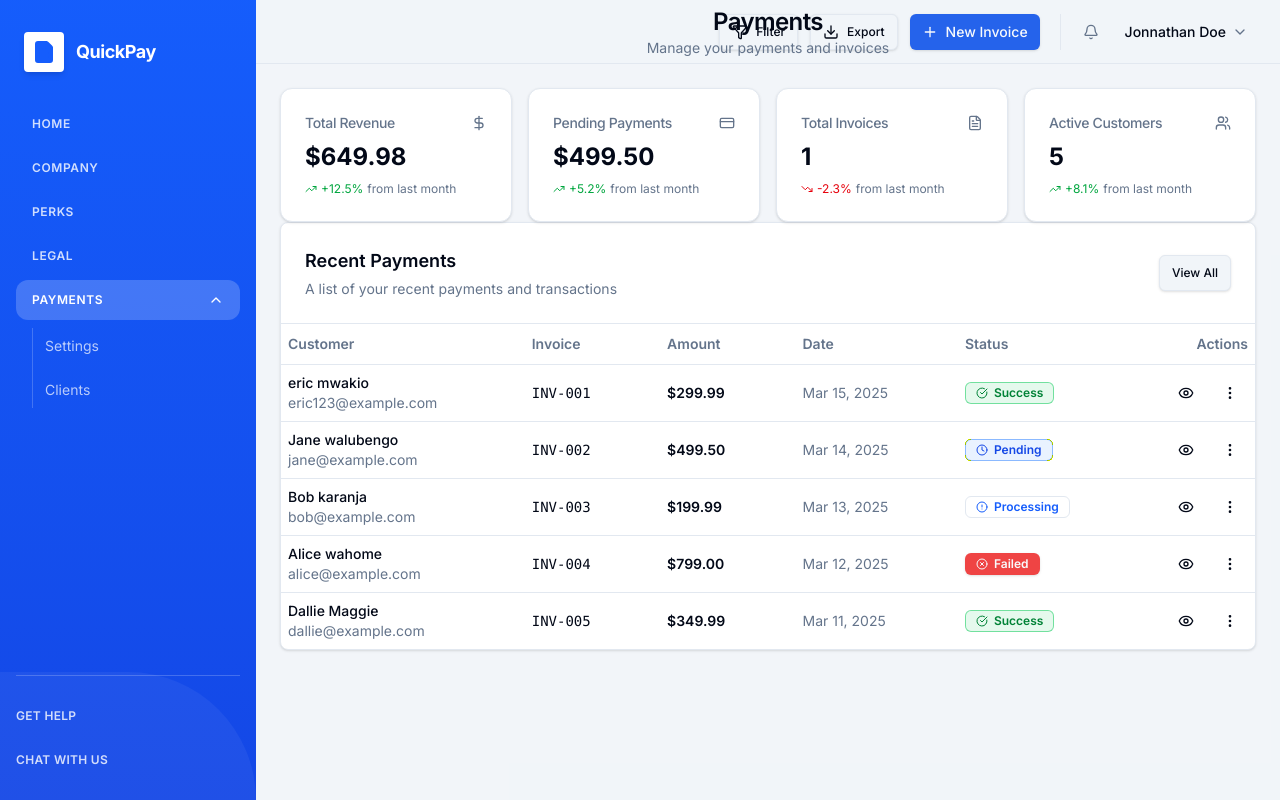
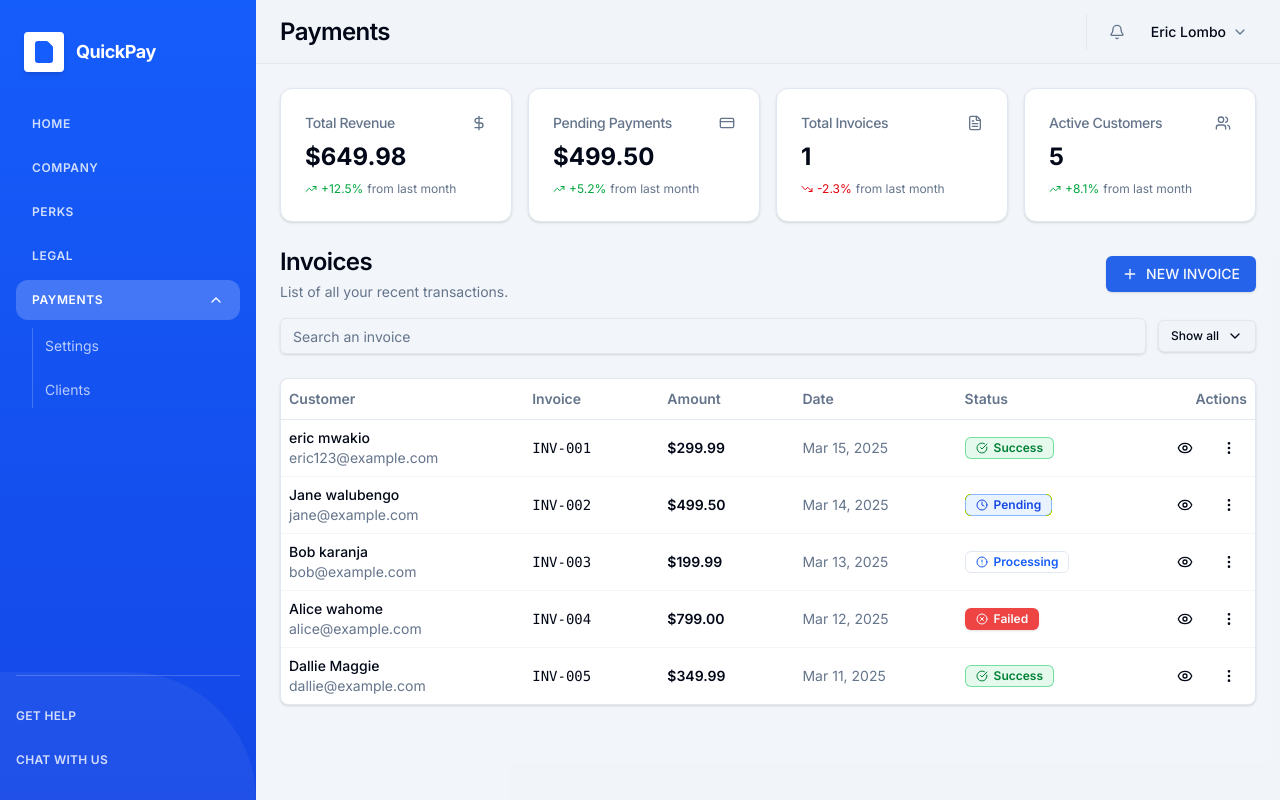
Before and after one commit to ericlombo/quickpay, a Next.js app: page / in a window 1280 px wide. Built offline with nearby package versions, Linux system fonts and the light colour scheme.

Commit message:
ui: restructure invoices section and move actions below stats

```diff
--- a/src/app/page.tsx
+++ b/src/app/page.tsx
@@ -9,19 +9,77 @@ import { PaymentModal } from '@/components/dashboard/PaymentModal';
 import { NewInvoiceDrawer } from '@/components/dashboard/NewInvoiceDrawer';
 import { InvoicePreviewModal } from '@/components/dashboard/InvoicePreviewModal';
 import { useStore } from '@/stores/useStore';
+import { Button } from '@/components/ui/button';
+import { Input } from '@/components/ui/input';
+import { Plus, ChevronDown } from 'lucide-react';
+import { useState } from 'react';
 
 export default function Home() {
   const payments = useStore((state) => state.payments);
+  const openDrawer = useStore((state) => state.openDrawer);
+  const [showAllOpen, setShowAllOpen] = useState(false);
 
   return (
     <>
       <Header />
       <MobileMenu />
-      <div className="overflow-y-auto p-4 sm:p-6 space-y-4 sm:space-y-6">
-        <div className="max-w-full">
-          <StatsCards />
-          <PaymentsTable payments={payments} />
+      <div className="overflow-y-auto p-4 sm:p-6 space-y-6">
+        {/* Stats Row */}
+        <StatsCards />
+
+        {/* Invoices Section */}
+        <div className="space-y-4">
+          {/* Title Row */}
+          <div className="flex items-center justify-between">
+            <div>
+              <h2 className="text-2xl font-semibold tracking-tight">Invoices</h2>
+              <p className="text-sm text-muted-foreground mt-1">List of all your recent transactions.</p>
+            </div>
+            <Button onClick={openDrawer} className="gap-2">
+              <Plus className="h-4 w-4" />
+              <span>NEW INVOICE</span>
+            </Button>
+          </div>
+
+          {/* Search & Filter Row */}
+          <div className="flex items-center gap-3">
+            <Input
+              type="search"
+              placeholder="Search an invoice"
+              className="flex-1"
+            />
+            <div className="relative">
+              <Button
+                variant="outline"
+                size="sm"
+                onClick={() => setShowAllOpen(!showAllOpen)}
+                className="gap-2"
+              >
+                <span>Show all</span>
+                <ChevronDown className="h-4 w-4" />
+              </Button>
+              {showAllOpen && (
+                <div className="absolute right-0 mt-2 w-48 bg-white border border-border rounded-lg shadow-lg py-2 z-10">
+                  <button className="w-full text-left px-4 py-2 text-sm text-foreground hover:bg-muted">
+                    All Invoices
+                  </button>
+                  <button className="w-full text-left px-4 py-2 text-sm text-foreground hover:bg-muted">
+                    Paid
+                  </button>
+                  <button className="w-full text-left px-4 py-2 text-sm text-foreground hover:bg-muted">
+                    Pending
+                  </button>
+                  <button className="w-full text-left px-4 py-2 text-sm text-foreground hover:bg-muted">
+                    Overdue
+                  </button>
+                </div>
+              )}
+            </div>
+          </div>
         </div>
+
+        {/* Payments Table */}
+        <PaymentsTable payments={payments} />
       </div>
       <PaymentModal />
       <NewInvoiceDrawer />
--- a/src/components/dashboard/PaymentsTable.tsx
+++ b/src/components/dashboard/PaymentsTable.tsx
@@ -62,16 +62,11 @@ export function PaymentsTable({ payments }: PaymentsTableProps) {
     <>
       {/* Mobile Card View */}
       <div className="block sm:hidden space-y-3">
+        {/* Mobile title kept simple */}
         <div className="flex items-center justify-between mb-4">
           <div>
-            <h3 className="text-base font-semibold">Recent Payments</h3>
-            <p className="text-xs text-muted-foreground mt-0.5">
-              {payments.length} payment{payments.length !== 1 ? 's' : ''}
-            </p>
+            <h3 className="text-sm font-semibold text-muted-foreground">Recent Transactions</h3>
           </div>
-          <Button variant="outline" size="sm" className="h-9">
-            View All
-          </Button>
         </div>
         {payments.map((payment) => {
           const { icon: StatusIcon, variant, className } = statusConfig[payment.status];
@@ -139,22 +134,8 @@ export function PaymentsTable({ payments }: PaymentsTableProps) {
       </div>
 
       {/* Desktop Table View */}
-      <div className="hidden sm:block rounded-lg border border-border bg-card shadow-sm">
-        <div className="p-4 sm:p-6 border-b border-border">
-          <div className="flex items-center justify-between">
-            <div>
-              <h3 className="text-lg font-semibold">Recent Payments</h3>
-              <p className="text-sm text-muted-foreground mt-1">
-                A list of your recent payments and transactions
-              </p>
-            </div>
-            <Button variant="outline" size="sm" className="h-9">
-              View All
-            </Button>
-          </div>
-        </div>
-
-        <div className="overflow-x-auto -mx-px">
+      <div className="rounded-lg border border-border bg-card shadow-sm overflow-hidden">
+        <div className="overflow-x-auto">
           <Table>
             <TableHeader>
               <TableRow className="hover:bg-transparent">
@@ -172,7 +153,7 @@ export function PaymentsTable({ payments }: PaymentsTableProps) {
                 return (
                   <TableRow
                     key={payment.id}
-                    className="hover:bg-muted/50 transition-colors cursor-pointer"
+                    className="hover:bg-muted/80 transition-colors cursor-pointer border-b border-border/40 last:border-b-0"
                     onClick={() => handleViewPayment(payment)}
                   >
                     <TableCell className="min-w-45">
--- a/src/components/layout/Header.tsx
+++ b/src/components/layout/Header.tsx
@@ -1,17 +1,17 @@
 import { Button } from '../ui/button';
-import { Plus, Download, Filter, Menu, Bell, ChevronDown } from 'lucide-react';
+import { Menu, Bell, ChevronDown } from 'lucide-react';
 import { useStore } from '@/stores/useStore';
 import { useState } from 'react';
 
 export function Header() {
-  const openDrawer = useStore((state) => state.openDrawer);
   const toggleMobileMenu = useStore((state) => state.toggleMobileMenu);
   const [userMenuOpen, setUserMenuOpen] = useState(false);
 
   return (
     <header className="sticky top-0 z-40 flex h-14 sm:h-16 items-center border-b bg-background px-4 sm:px-6">
-      <div className="relative flex flex-1 items-center">
-        <div className="flex items-center gap-3">
+      <div className="flex flex-1 items-center justify-between">
+        {/* Left side: Mobile Menu + Title */}
+        <div className="flex items-center gap-4">
           <Button
             variant="ghost"
             size="icon"
@@ -21,32 +21,11 @@ export function Header() {
           >
             <Menu className="h-5 w-5" />
           </Button>
+          <h1 className="text-xl sm:text-2xl font-semibold tracking-tight">Payments</h1>
         </div>
 
-        <div className="absolute left-1/2 -translate-x-1/2 text-center">
-          <h1 className="text-xl sm:text-2xl font-semibold tracking-tight">Payments</h1>
-          <p className="hidden sm:block text-sm text-muted-foreground">
-            Manage your payments and invoices
-          </p>
-        </div>
-
-        <div className="ml-auto flex items-center gap-2 sm:gap-3">
-          <Button variant="outline" size="sm" className="hidden sm:flex gap-2 h-9">
-            <Filter className="h-4 w-4" />
-            <span className="hidden lg:inline">Filter</span>
-          </Button>
-          <Button variant="outline" size="sm" className="hidden sm:flex gap-2 h-9">
-            <Download className="h-4 w-4" />
-            <span className="hidden lg:inline">Export</span>
-          </Button>
-          <Button onClick={openDrawer} size="sm" className="gap-1.5 sm:gap-2 h-9 text-sm">
-            <Plus className="h-4 w-4" />
-            <span className="hidden sm:inline">New Invoice</span>
-            <span className="sm:hidden">New</span>
-          </Button>
-
         {/* Right-side controls: Bell icon + User dropdown */}
-          <div className="ml-2 flex items-center gap-2 border-l border-border pl-3">
+        <div className="flex items-center gap-2 border-l border-border pl-3">
           <Button
             variant="ghost"
             size="icon"
@@ -63,7 +42,7 @@ export function Header() {
               onClick={() => setUserMenuOpen(!userMenuOpen)}
               className="h-9 px-2 text-sm font-medium flex items-center gap-1.5 hover:bg-muted"
             >
-                <span>Jonnathan Doe</span>
+              <span>Eric Lombo</span>
               <ChevronDown className="h-4 w-4 text-muted-foreground" />
             </Button>
 
@@ -85,7 +64,6 @@ export function Header() {
           </div>
         </div>
       </div>
-      </div>
     </header>
   );
 }
```
Lines whose indentation alone changed are shown as unchanged.
